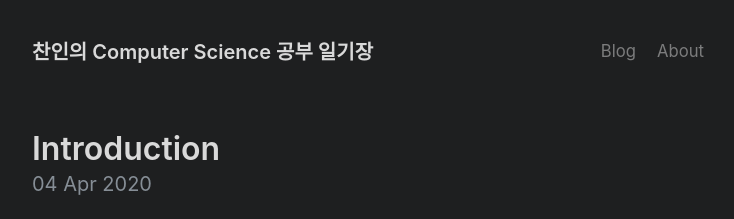
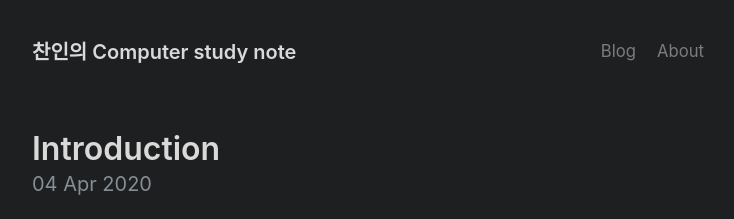
Before and after one commit to JJooni/JJooni.github.io, a Jekyll site: the page built from index.html, in a window 1280 px wide. Shown: the top 219 px of the page, without its empty margins (272-1006 px from the left). Built offline with Jekyll 4.4.1, drawn with Linux system fonts in a browser that asks for light colours; the list of posts is cut into pages by our own code.

Commit message:
_config.yml

```diff
--- a/_config.yml
+++ b/_config.yml
@@ -1,8 +1,8 @@
 # Setup
-title: 찬인의 Computer Science 공부 일기장
+title: 찬인의 Computer study note
 url: https://jjooni.github.io
 paginate: 1
-baseurl: ""
+baseurl: "/archive/"
 permalink: pretty
 
 # Gems
```
Also changed, not shown: archive.md (+1 -2 lines).
